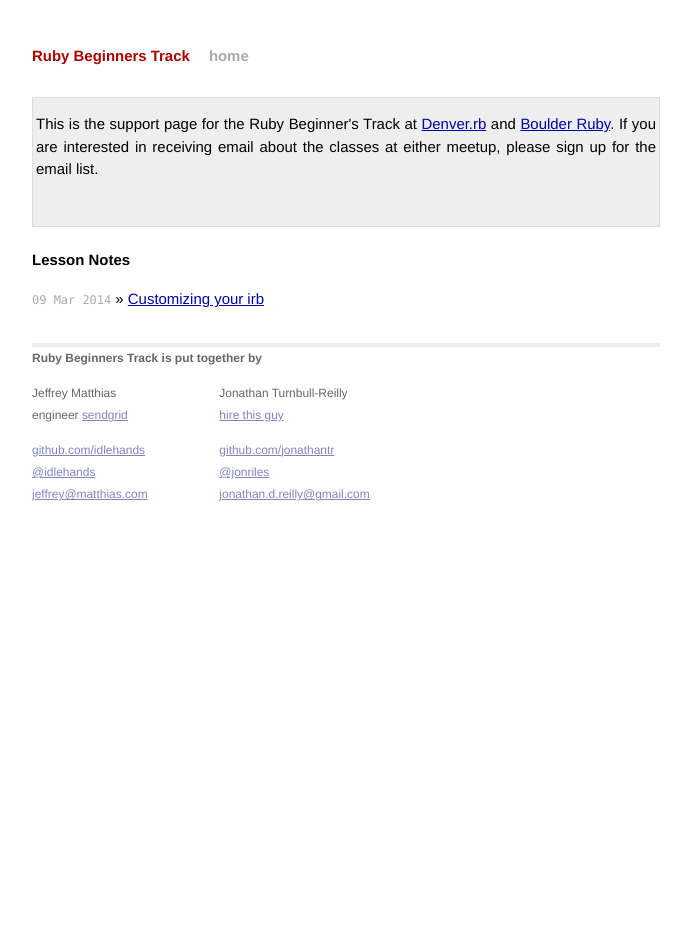
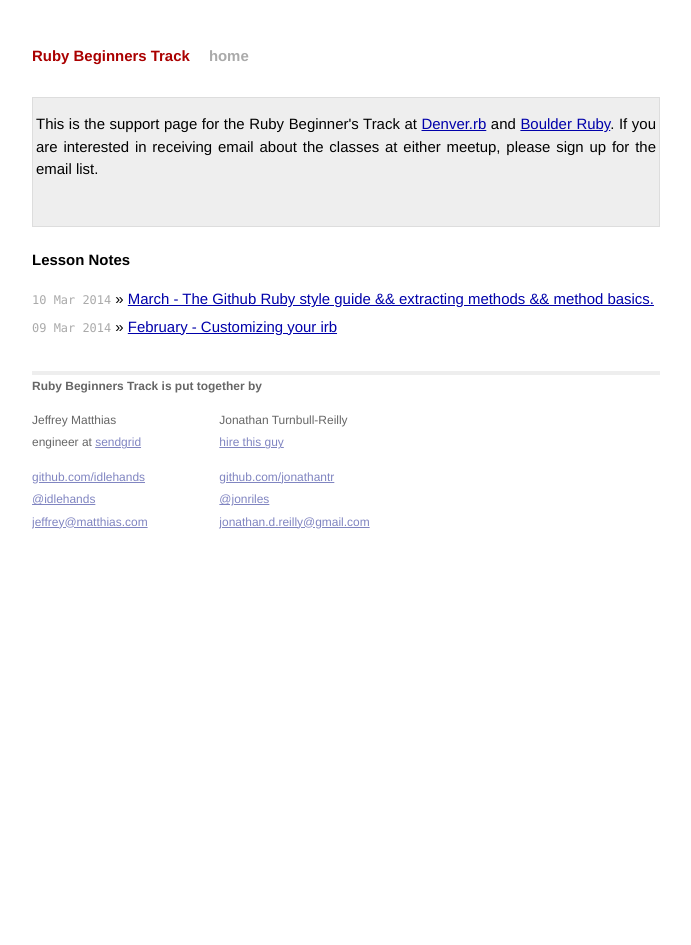
Before and after one commit to rubybeginnerstrack/class, a Jekyll site: the page built from index.html, in a window 1280 px wide. Shown: the whole page, without its empty margins (294-985 px from the left). Built offline with Jekyll 4.4.1, drawn with Linux system fonts in a browser that asks for light colours; Markdown is read by kramdown in place of the engine named in the settings; a script that is not in the unit is left out; some of the changed lines change nothing that is shown.

Commit message:
Add github style/method basics post.

````diff
--- a/_layouts/default.html
+++ b/_layouts/default.html
@@ -42,7 +42,7 @@
               <p>
                 Jeffrey Matthias
                 <br />
-                engineer <a href="https://twitter.com/sendgrid">sendgrid</a>
+                engineer at <a href="https://twitter.com/sendgrid">sendgrid</a>
               </p>
               <p>
                 <a href="https://github.com/idlehands">github.com/idlehands</a><br />
--- a/_posts/2014-03-09-customizing-your-irb.markdown
+++ b/_posts/2014-03-09-customizing-your-irb.markdown
@@ -1,6 +1,6 @@
 ---
 layout: post
-title:  Customizing your irb
+title:  February - Customizing your irb
 date:   2014-03-09
 ---
 by [Jeffrey Matthias][jeffrey matthias]
--- /dev/null
+++ b/_posts/2014-03-10-march---the-github-ruby-style-guide-&&-extracting-methods-&&-method-basics..markdown
@@ -0,0 +1,203 @@
+---
+layout: post
+title:  March - The Github Ruby style guide && extracting methods && method basics.
+date:   2014-03-10
+---
+by [Jeffrey Matthias][jeffrey matthias]
+
+First off, here is the [Github Ruby style guide][github style]. There is no single way to write Ruby code, but choosing a consistent style makes your code more readable. As time has gone on, the community has moved towards some consistency, but there is still plenty of room for opinion. Following this style guide as you learn will help you to write clear, readable code that will make others happier to give you code review and work with you.
+
+
+Now, to the methods. First, I want to thanks JonathanTR for puting the code example together for this lesson. This wouldn't have happened without him.
+
+Methods are reusable chunks of code. We give them a name and "call" the method to execute the code. (Technically, in Ruby, we **send** the message, but that is a distinction we will get into at another juncture.) Every method starts out being defined like this:
+
+```ruby
+def my_new_method
+  # executable code goes here
+end
+```
+
+The name of the method is the bit that goes after **def**. Then, to execute the code, we simply "call" the name of the method.
+
+```ruby
+my_new_method
+```
+
+Note that the syntax for the method name is snake case. That leads us to rule number **1: Name your methods with snake_case.** (Don't worry, I will relist these rules together at the end of the post.)
+
+If we need to pass the information to the method, we do so by passing **arguments** to it.
+
+```ruby
+def greater_of_two(number1, number2)
+  # sort from smallest to greatest and return the last one.
+  return [number1, number2].sort.last
+end
+```
+Note that the method was named for what it returns AND that the variables storing the arguments are named for what they are. This leads us to rule **2: Name your method for what it returns, if that is the point of the method** and **3: Name your variables to store your arguments for what they contain.**
+
+Wait... I just put a conditional on rule 2, didn't I? "if that is the point of the method" I said. Doesn't seem very commital. Well, it actually is. There are two things can can happen when you "call" a method. The method can do one, the other or both. The first is that it can return something. Our method above ```greater_of_two``` returns the larger number.
+
+A quick trip to irb can demonstrate this.
+
+```ruby
+irb(main):012:0> def greater_of_two(number1, number2)
+irb(main):013:1>   # sort from smallest to greatest and return the last one.
+irb(main):014:1*   return [number1, number2].sort.last
+irb(main):015:1> end
+=> nil
+irb(main):016:0> greater_of_two(56,32)
+=> 56
+```
+
+The ```=>``` in irb always indicates what is returned by a method. In this case, it's the largest number in the array. Note that ending the method returned a ```nil```. Until the method is actually executed, it doesn't return anything.
+
+The second thing that can happen is called a side effect. It isn't what is returned, but something else that happens as a result of calling a method.
+
+And example of a side effect comes from the method ```puts```. If we check it out in irb, we can see what I'm talking about.
+
+```ruby
+irb(main):006:0> puts "I'm a side effect."
+I'm a side effect.
+=> nil
+```
+
+We see a ```=>``` followed by a ```nil```, which is what was returned by the method puts, on the line before that, we see the *side effect*. The line "I'm a side effect." was output to the StandardIO, making is show up on the screen. As a result, let's modify rule number **2: Name your method for what it returns or for its side effect.**
+
+"Oh," you say, "sure pal, but what if the method returns something AND has a side effect?" Well, that actually brings up rule **4: Limit your methods to doing only one thing.**
+
+I'm sure that seems terribly ineffecient, but it's a **very** good practice. Ever play with legos? How about lego sets with specialized pieces? They're cool and all, but wow, they are usually good for only what they were designed for and not really usable for anything else. I'm talking about the horse piece. Good luck reusing that thing for part of a castle. (I am aware that the very first lego horses were built out of lego bricks, but that actually helps serve the point.) So, why write methods that are so custom with the things that they do that they can't be reused?
+
+Code is cheap. We work in Ruby because it makes achieving good code organization and clarity very easy compared to other languages. Let's take advantage of those things.
+
+For our example, let's start with some code that doesn't follow rule 4. It's a method that accepts an array of scores between 1 and 100 and returns the letter grade that maps to the average of those numbers.
+
+```ruby
+def average_letter_grade(grades_array)
+  sum = 0
+  # find the average
+  grades_array.each do |grade|
+    sum += grade
+  end
+  average = sum / grades_array.length
+
+  #translate to a letter
+  case average
+  when 90..100
+    return "A"
+  when 80..89
+    return "B"
+  when 70..79
+    return "C"
+  when 60..69
+    return "D"
+  when 0..59
+    return "F"
+  else
+    return "There is a wildly invalid number in there somewhere."
+  end
+end
+```
+
+It would be called like this:
+
+```ruby
+irb(main):083:0> puts average_letter_grade([92, 95, 97, 84])
+A
+=> nil
+```
+
+It seems pretty basic, works, and even has comments explaining what's going on, so what am I complaining about? Well, this code can only ever do one thing. It is locked into taking an array of numbers and has to return a letter. I see components in there that could be reusable. So, let's start by identifying those components. First, it averages the grades. Then it translates the average grade to a letter.
+
+Let's pull the averaging bit into it's own method.
+
+```ruby
+def average_grade(grades_array)
+  sum = 0
+  grades_array.each do |grade|
+    sum += grade
+  end
+  sum / grades_array.length
+end
+
+def average_letter_grade(grades_array)
+  average = average_grade(grades_array)
+
+  case average
+  when 90..100
+    return "A"
+  when 80..89
+    return "B"
+  when 70..79
+    return "C"
+  when 60..69
+    return "D"
+  when 0..59
+    return "F"
+  else
+    return "There is a wildly invalid number in there somewhere."
+  end
+end
+
+# to call the method
+puts average_letter_grade([92, 95, 97, 84])
+```
+
+Look at that. Now we have a method that can average numbers for us. Is our work done? Well, the second method is a little strange now. It still has to take an array of numbers and returns a letter. So, the code that translates a number to a letter is still locked up inside of a very purpose built piece of code. Let's extract that bit into a method as well.
+
+```ruby
+def average_grade(grades_array)
+  sum = 0
+  grades_array.each do |grade|
+    sum += grade
+  end
+  sum / grades_array.length
+end
+
+def letter_grade(numeric_grade)
+  case numeric_grade
+  when 90..100
+    "A"
+  when 80..89
+    "B"
+  when 70..79
+    "C"
+  when 60..69
+    "D"
+  when 0..59
+    "F"
+  else
+    "There is a wildly invalid number in there somewhere."
+  end
+end
+
+def average_letter_grade(grades_array)
+  average = average_grade(grades_array)
+  letter_grade(average)
+end
+
+# to call the method
+puts average_letter_grade([92, 95, 97, 84])
+```
+
+There. I feel better now. I have two methods that can be used in many more ways. The first averages numbers, the second translates a number to a letter grade. Now, that second method could be used by itself to report the letter grade from a single score. It doesn't know or care about averages. Limiting your methods to a **single responsibility** will leave your code more flexible and less repetitive.
+
+Our new wrapper method, ```average_letter_grade(grades_array)```, still has the original functionality but it doesn't trap any blocks of code in a way that they can't be reused.
+
+You may have noticed one other change between the last two iterations. I removed the ```return``` statements from the code. This leads us to the last lesson for this section. Code blocks (methods, blocks, procs) in Ruby always return whatever is on the last line that is executed. With our case statement, if I give ```numeric_grade``` a value of 75, the condition ```when 70..79``` will evaluate to true and "C" will be the last code executed. As a result, it will be returned from the case statement. And since the case statement is the last thing in the method to be executed, it "C" will be returned from the method without me having to explicitly say ```return```.
+
+If you're coming from another language, this might seem a little different. Typically rubyists only use ```return``` when they need to prevent any other code after that line from being executed. If the return object is what they want it to be, they leave the ```return``` out.
+
+So, let's review our rules about methods.
+
+1. Name your methods with snake_case.
+2. Name your method for what it returns or for its side effect.
+3. Name your variables to store your arguments for what they contain.
+4. Limit your methods to doing only one thing.
+5. Make sure your last executed code is what your method should return.
+
+Cool. Now I just need to figure out how to cover all of the above in our 20 minute session.
+
+
+
+[github style]: https://github.com/styleguide/ruby
````
